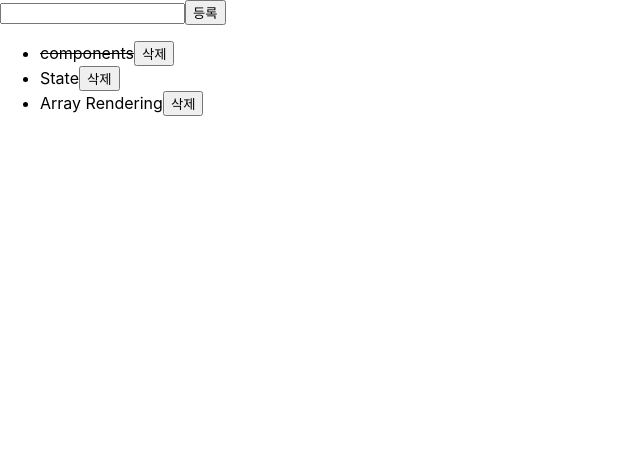
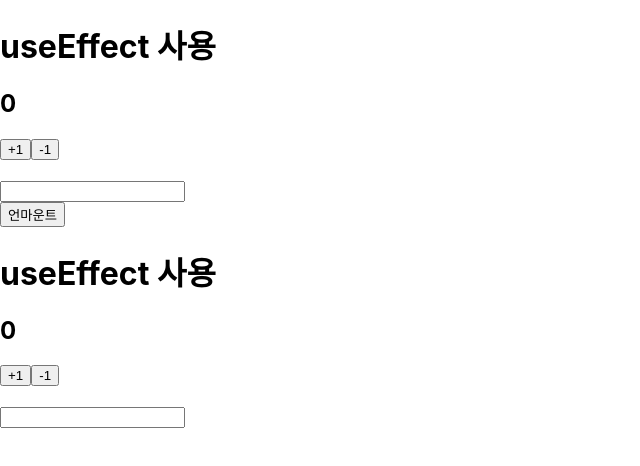
Before and after one commit to Wonnho/20230128_react, a React (Create React App) app in the folder learn-react/: page / in a window 1280 px wide. Shown: the top 466 px of the page, without its empty margins (0-640 px from the left). Built offline with nearby package versions, Linux system fonts and the light colour scheme.

Commit message:
useEffect
useEffect usage

```diff
--- a/learn-react/src/App.js
+++ b/learn-react/src/App.js
@@ -1,10 +1,21 @@
+import { useState } from "react";
 import "./App.css";
-import InputText from "./components/InputText";
-import TodoList from "./components/TodoList";
+// import InputText from "./components/InputText";
+// import TodoList from "./components/TodoList";
+import Effect from "./todos/Effect";
 function App() {
+  const [show, setShow] = useState(true);
+
   return (
     <>
-      <TodoList />
+      {/* <TodoList /> */}
+      <Effect />
+
+      <button onClick={() => setShow(!show)}>
+        {show ? "언마운트" : "마운트"}
+      </button>
+      {/* 조건부 렌터딜 */}
+      {show && <Effect />}
     </>
   );
 }
--- /dev/null
+++ b/learn-react/src/todos/Effect.js
@@ -0,0 +1,50 @@
+import { useEffect, useState } from "react";
+
+function Effect() {
+  const [count, setCount] = useState(0);
+  const [input, setInput] = useState("");
+
+  //디펜던시 배열이 비어있을 때: 렌더링 이후에 실행됨
+  //즉 화면이 다 끝나고 서 useEffect가 실행됨.
+  //useEffect() 생명주기에 따라서 실행될 사이드 이펙트를 콜백함수로 전달한다.
+  useEffect(() => {
+    console.log("렌더링");
+  });
+
+  //의존성 배열이 비었을 때: 화면에 처음 나타날 때 한번만 실행된다.
+  //=>초기값 설정할 때, 라이브러리 연동, 예 setTimeout 등
+  useEffect(() => {
+    console.log("마운트");
+
+    //뒷정cleanup함수;라이브러리 연동 해제, 스케줄 취소
+    return () => {
+      console.log("언마운트");
+    };
+  }, []);
+
+  useEffect(() => {
+    //변경된 후 실행
+    console.log(count);
+
+    //변경 직전에 실행=>값이 변경되어 다음렌터링되기 직전
+    return () => console.log(count);
+  }, [count]);
+
+  console.log("render");
+
+  return (
+    <div>
+      <h1>useEffect 사용</h1>
+      <h2>{count}</h2>
+      <button onClick={() => setCount(count + 1)}>+1</button>
+      <button onClick={() => setCount(count - 1)}>-1</button>
+
+      <div>
+        <h2>{input}</h2>
+        <input type="text" onChange={(e) => setInput(e.target.value)} />
+      </div>
+    </div>
+  );
+}
+
+export default Effect;
--- /dev/null
+++ b/learn-react/src/todos/TodoList.js
@@ -0,0 +1,23 @@
+function TodoList() {
+  return (
+    <div>
+      <ul>
+        <TodoItem />
+        <TodoItem />
+        <TodoItem />
+        <TodoItem />
+      </ul>
+    </div>
+  );
+}
+
+function TodoItem() {
+  return (
+    <li>
+      <span>해야할 일</span>
+      <button>삭제 </button>
+    </li>
+  );
+}
+
+export default TodoList;
--- /dev/null
+++ b/learn-react/src/todos/Todos.js
@@ -0,0 +1,3 @@
+function Todos() {
+  return <div></div>;
+}
```
Also changed, not shown: learn-react/src/todos/TodoCreate.js (added).
